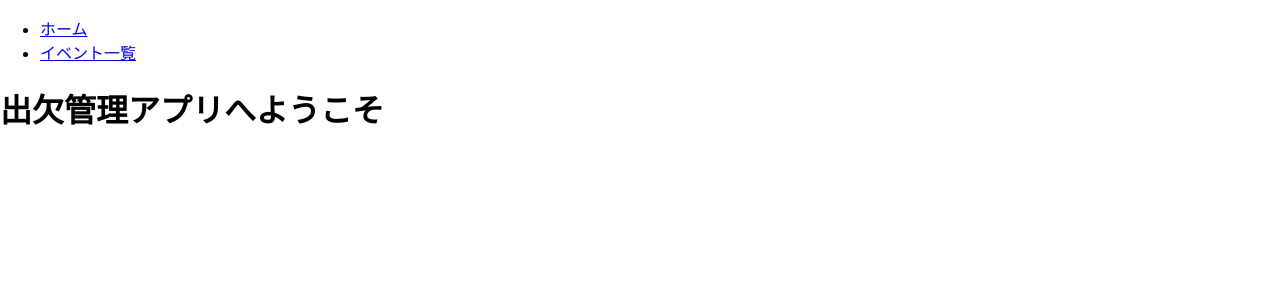
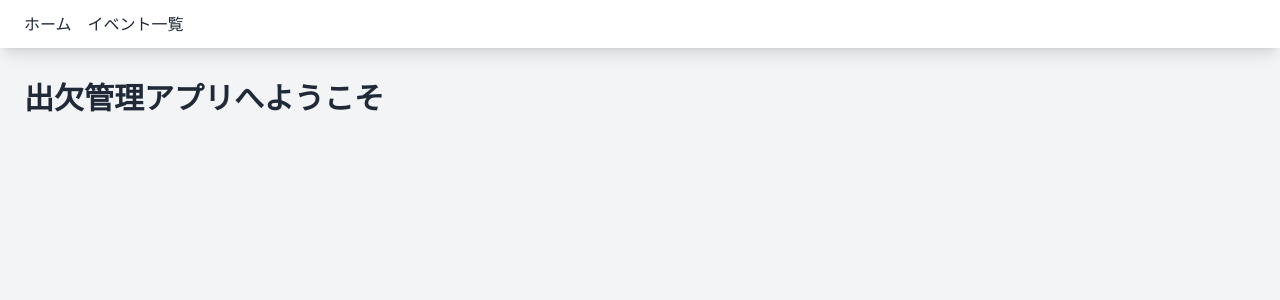
Before and after one commit to yuuki330/yzksp-app, a React (Create React App) app in the folder yzksp-app/src/frontend/yzksp-app/: page / in a window 1280 px wide. Shown: the top 300 px of the page. Built offline with nearby package versions, Linux system fonts and the light colour scheme.

Commit message:
EventListコンポーネントとメインページにTailwindCSSを適用

```diff
--- a/yzksp-app/src/frontend/yzksp-app/package.json
+++ b/yzksp-app/src/frontend/yzksp-app/package.json
@@ -12,6 +12,12 @@
     "react-router-dom": "^6.26.0",
     "react-scripts": "5.0.1",
     "web-vitals": "^2.1.4"
+  },
+  "devDependencies": {
+    "autoprefixer": "^10.4.15",
+    "postcss": "^8.4.28",
+    "tailwindcss": "^3.3.3",
+    "@babel/plugin-proposal-private-property-in-object": "^7.21.11"
   },
   "scripts": {
     "start": "NODE_ENV=production node_modules/react-scripts/bin/react-scripts.js start",
--- a/yzksp-app/src/frontend/yzksp-app/src/App.js
+++ b/yzksp-app/src/frontend/yzksp-app/src/App.js
@@ -6,26 +6,32 @@ import {
   Link
 } from 'react-router-dom';
 import EventList from './components/EventList';
+import EventDetail from './components/EventDetail';
 
 function App() {
   return (
     <Router>
-      <div>
-        <nav>
-          <ul>
+      <div className="min-h-screen bg-gray-100">
+        <nav className="bg-white shadow-lg">
+          <div className="container mx-auto px-6 py-3">
+            <ul className="flex space-x-4">
               <li>
-              <Link to="/">ホーム</Link>
+                <Link to="/" className="text-gray-800 hover:text-blue-600 transition duration-300">ホーム</Link>
               </li>
               <li>
-              <Link to="/events">イベント一覧</Link>
+                <Link to="/events" className="text-gray-800 hover:text-blue-600 transition duration-300">イベント一覧</Link>
               </li>
             </ul>
+          </div>
         </nav>
 
+        <main className="container mx-auto px-6 py-8">
           <Routes>
+            <Route path="/" element={<h1 className="text-3xl font-bold text-gray-800 mb-4">出欠管理アプリへようこそ</h1>} />
             <Route path="events" element={<EventList />} />
-          <Route path="/" element={<h1>出欠管理アプリへようこそ</h1>} />
+            <Route path="events/:id" element={<EventDetail />} />
           </Routes>
+        </main>
       </div>
     </Router>
   );
--- a/yzksp-app/src/frontend/yzksp-app/src/components/AttendanceForm.js
+++ b/yzksp-app/src/frontend/yzksp-app/src/components/AttendanceForm.js
@@ -5,7 +5,7 @@ const AttendanceForm = ({ eventId }) => {
     const [status, setStatus] = useState('present');
     const [submitting, setSubmitting] = useState(false);
     const [error, setError] = useState(null);
-    const [success, setSucdess] = useState(false);
+    const [success, setSuccess] = useState(false);
 
     const handleSubmit = async (e) => {
         e.preventDefault();
@@ -32,7 +32,7 @@ const AttendanceForm = ({ eventId }) => {
                 <option value="late">遅刻</option>
             </select>
             <button type="submit" disabled={submitting}>
-                {submmitting ? '送信中...' : '登録'}
+                {submitting ? '送信中...' : '登録'}
             </button>
             {error && <p style={{ color: 'red' }}>{error}</p>}
             {success && <p style={{ color: 'green'}}>出欠が正常に登録されました。</p>}
--- a/yzksp-app/src/frontend/yzksp-app/src/components/EventList.js
+++ b/yzksp-app/src/frontend/yzksp-app/src/components/EventList.js
@@ -1,4 +1,5 @@
 import React, { useState, useEffect } from 'react';
+import { Link } from 'react-router-dom';
 import apiService from '../services/api';
 
 const EventList = () => {
@@ -9,14 +10,11 @@ const EventList = () => {
     useEffect(() => {
         const fetchEvents = async () => {
             try {
-                setLoading(true);
                 const response = await apiService.getEvents();
                 setEvents(response.data);
-                setError(null);
+                setLoading(false);
             } catch (err) {
-                console.error('Error fetching events:', err);
                 setError('イベントの取得中にエラーが発生しました。');
-            } finally {
                 setLoading(false);
             }
         };
@@ -24,12 +22,22 @@ const EventList = () => {
         fetchEvents();
     }, []);
 
-    if (loading) return <div>読み込み中...</div>;
-    if (error) return <div>{error}</div>;
+    if (loading) return <div className="text-center py-4">読み込み中...</div>;
+    if (error) return <div className="text-center py-4 text-red-500">{error}</div>;
 
     return (
-        <div>
-            <h2>イベント一覧</h2>
+        <div className='container mx-auto px-4'>
+            <h2 className="text-2xl font-bold mb-4">イベント一覧</h2>
+            <ul className="space-y-4">
+                {events.map((event) => (
+                    <li key={event.id} className="bg-white shadow rounded-lg p-4">
+                        <Link to={`/events/${event.id}`} className="text-xl font-semibold text-blue-600 hover:text-blue-800">
+                            {event.name}
+                        </Link>
+                        <p className="text-gray-600">日時: {new Date(event.date).toLocaleString()}</p>
+                    </li>
+                ))}
+            </ul>
             {events.length === 0 ? (
                 <p>イベントがありません。</p>
             ) : (
--- a/yzksp-app/src/frontend/yzksp-app/src/index.css
+++ b/yzksp-app/src/frontend/yzksp-app/src/index.css
@@ -1,3 +1,7 @@
+@import 'tailwindcss/base';
+@import 'tailwindcss/components';
+@import 'tailwindcss/utilities';
+
 body {
   margin: 0;
   font-family: -apple-system, BlinkMacSystemFont, 'Segoe UI', 'Roboto', 'Oxygen',
--- /dev/null
+++ b/yzksp-app/src/frontend/yzksp-app/tailwind.config.js
@@ -0,0 +1,7 @@
+module.exports = {
+    content: ['./src/**/*.{js,jsx,ts,tsx}', './public/index.html'],
+    theme: {
+        extend: {},
+    },
+    plugins: [],
+}
```
Also changed, not shown: 1 other file (tests, documents, lock files or other folders). Lines whose indentation alone changed are shown as unchanged.
